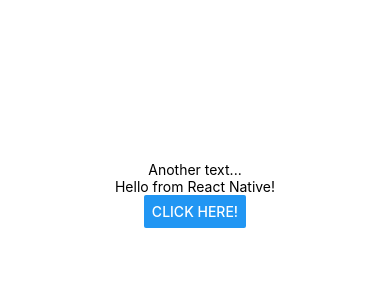
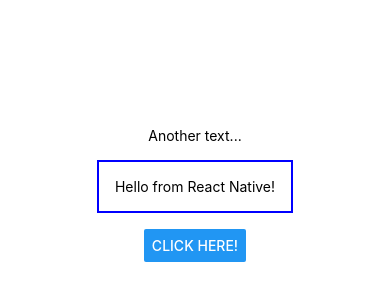
Before and after one commit to Mr-Hera/rn-crash-course, a React Native app: screen / in a window 390 px wide. Shown: the part 228-528 px from the top of the page. Built offline with nearby package versions, Linux system fonts and the light colour scheme.

Commit message:
explored styling react native apps

```diff
--- a/App.js
+++ b/App.js
@@ -6,7 +6,7 @@
       <View>
         <Text>Another text...</Text>
       </View>
-      <Text>Hello from React Native!</Text>
+      <Text style={styles.text}>Hello from React Native!</Text>
       <Button title='Click Here!'/>
     </View>
   );
@@ -19,4 +19,10 @@
     alignItems: 'center',
     justifyContent: 'center',
   },
+  text: {
+    margin: 16,
+    padding: 16,
+    borderWidth: 2,
+    borderColor: 'blue',
+  },
 });
```
